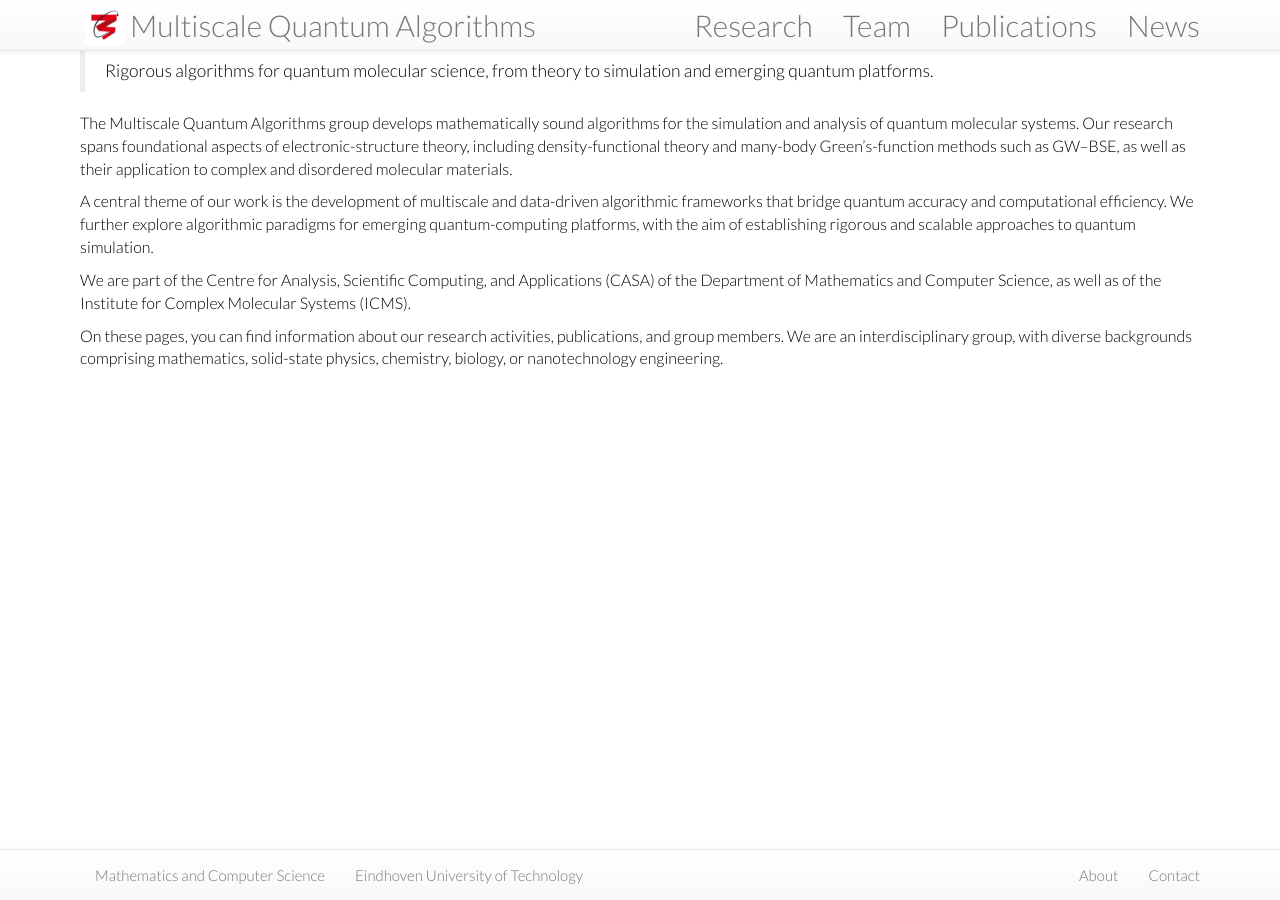
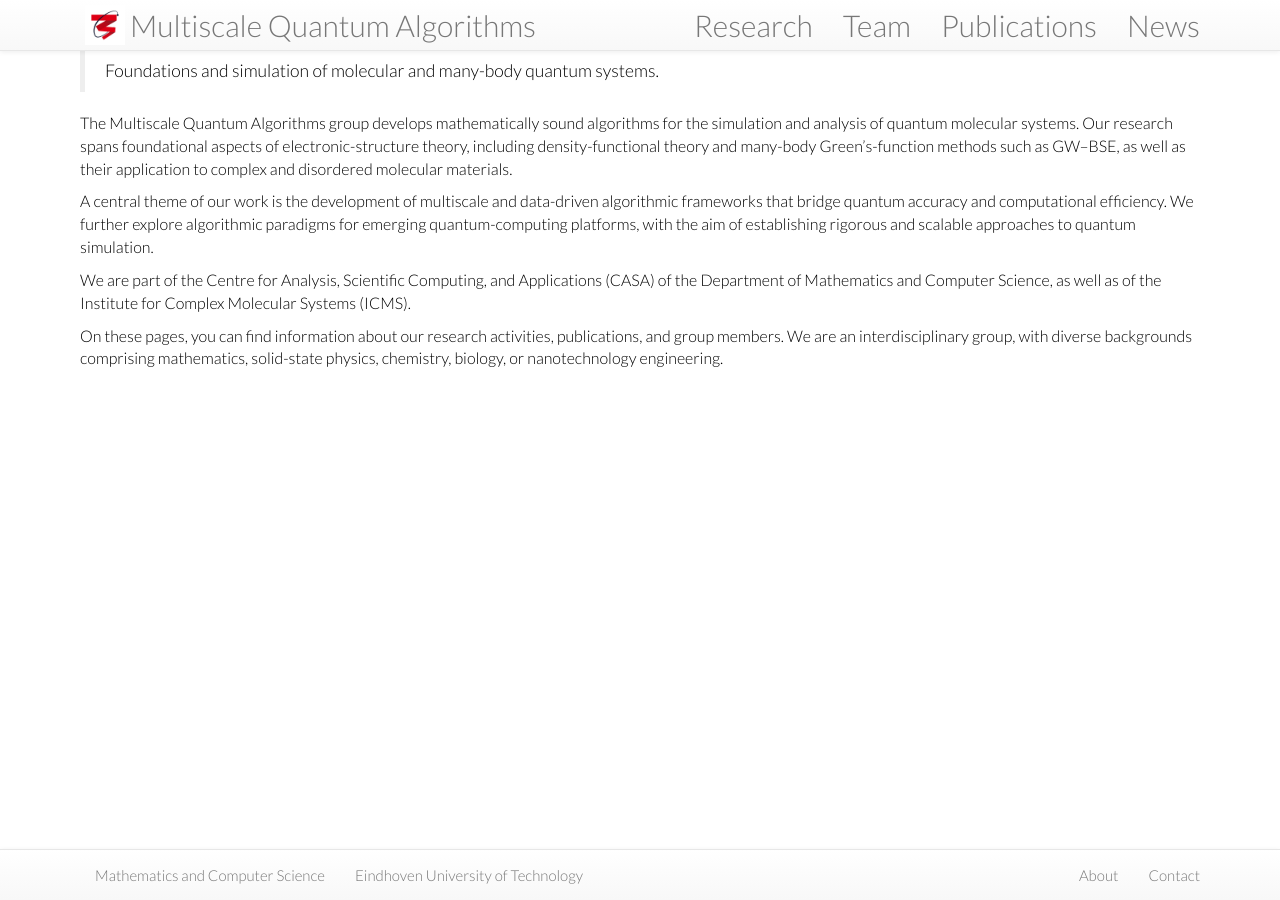
Before and after one commit to BaumeierGroup/multiscale-quantum-algorithms.github.io, a Jekyll site: the page built from misc/_posts/2022-09-27-home.md, in a window 1280 px wide. Built offline with Jekyll 4.4.1, drawn with Linux system fonts in a browser that asks for light colours; nearby versions of some CDN libraries.

```diff
--- a/misc/_posts/2022-09-27-home.md
+++ b/misc/_posts/2022-09-27-home.md
@@ -6,7 +6,7 @@ categories:
 homepage: true
 ---
 
-> Rigorous algorithms for quantum molecular science, from theory to simulation and emerging quantum platforms.
+> Foundations and simulation of molecular and many-body quantum systems.
 
 The Multiscale Quantum Algorithms group develops mathematically sound algorithms for the simulation and analysis of quantum molecular systems. Our research spans foundational aspects of electronic-structure theory, including density-functional theory and many-body Green’s-function methods such as GW–BSE, as well as their application to complex and disordered molecular materials.
 
--- a/projects/index.html
+++ b/projects/index.html
@@ -9,8 +9,7 @@ navorder: 1
 <div class="bigspacer"></div>
 <div class="construction">
   <hr/>
-  We are working on this page. Stay tuned.
-  <hr/>
+Understanding and simulating quantum molecular systems is central to materials design, energy conversion, and chemical processes. Our work advances algorithmic foundations that make accurate and scalable quantum simulations feasible — with implications for both fundamental science and emerging technologies.  <hr/>
 </div>
 {% for project in site.categories.projects %}
 <div class='row'>
```
Also changed, not shown: projects/_posts/01-general.md (added, +6 -0 lines).
